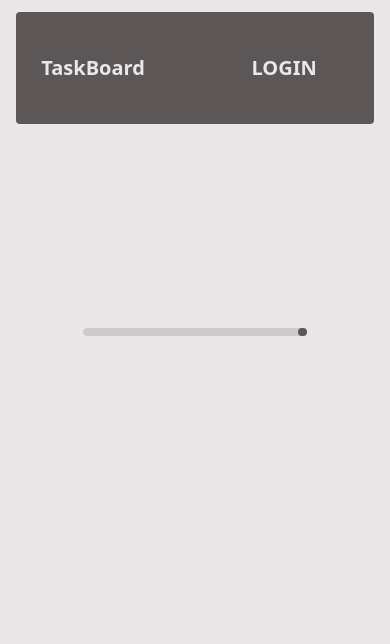
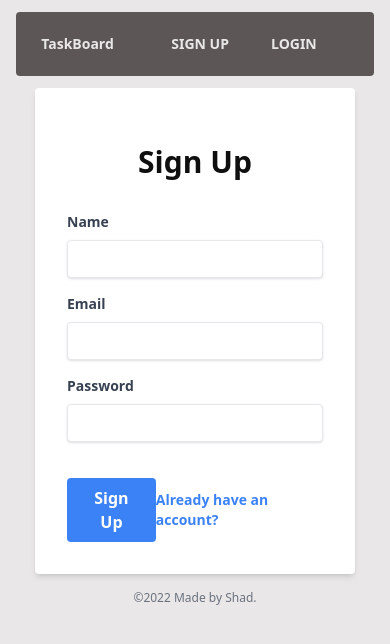
Before and after one commit to shadrais/Task-board, a React (Create React App) app: page /sign-up in a window 390 px wide. Shown: the top 644 px of the page. Built offline with nearby package versions, Linux system fonts and the light colour scheme; no server answers.

Commit message:
Task Board Fix

```diff
--- a/src/components/Login.jsx
+++ b/src/components/Login.jsx
@@ -34,6 +34,7 @@ const Login = () => {
         navigate('/')
       }
     } catch (error) {
+      setLoading(false)
       toast.error('Wrong Credentials')
     }
   }
@@ -47,7 +48,7 @@ const Login = () => {
   }
 
   return (
-    <div className=' w-full max-w-md m-auto top-20 relative'>
+    <div className='w-full max-w-xs m-auto  relative sm:top-20 sm:max-w-md  '>
       <form
         onSubmit={onSubmit}
         className='bg-white shadow-md rounded px-8 pt-6 pb-8 mb-4'>
--- a/src/components/Navbar.jsx
+++ b/src/components/Navbar.jsx
@@ -16,31 +16,40 @@ const Navbar = ({ SignedIn }) => {
   }
 
   return (
-    <div className='navbar bg-neutral text-neutral-content m-3 rounded w-11/12 mx-auto h-28 '>
+    <div className='navbar bg-neutral text-neutral-content m-3 rounded w-11/12 mx-auto h-18 sm:h-28 '>
       <div className='flex-1'>
-        <a href='/' className='btn btn-ghost normal-case text-xl'>
+        <Link to='/' className='btn btn-ghost normal-case text-md md:text-xl'>
           TaskBoard
-        </a>
+        </Link>
       </div>
       <div className='flex-none'>
         <ul className='menu menu-horizontal p-0'>
           {SignedIn ? (
             <>
               <div className='avatar'>
-                <div className='w-24 rounded-full'>
+                <div className='w-12 rounded-full sm:w-24'>
                   <img src={image} alt='profile' />
                 </div>
               </div>
               <li>
-                <button className='btn m-auto text-xl ml-2 ' onClick={signOut}>
+                <button
+                  className='btn m-auto text-md ml-2 sm:text-xl '
+                  onClick={signOut}>
                   Logout
                 </button>
               </li>
             </>
           ) : (
-            <Link to='/login'>
-              <button className='btn m-auto text-xl ml-2 '>Login</button>
-            </Link>
+            <>
+              <Link
+                to='/sign-up'
+                className='btn m-auto text-md ml-2 sm:text-xl'>
+                Sign Up
+              </Link>
+              <Link to='/login' className='btn m-auto text-md ml-2 sm:text-xl'>
+                Login
+              </Link>
+            </>
           )}
           <li></li>
         </ul>
--- a/src/components/Signup.jsx
+++ b/src/components/Signup.jsx
@@ -13,7 +13,7 @@ import { toast } from 'react-toastify'
 const Signup = () => {
   const [form, setForm] = useState({ name: '', email: '', password: '' })
 
-  const [loading, setLoading] = useState(true)
+  const [loading, setLoading] = useState(false)
 
   const { name, email, password } = form
   const navigate = useNavigate()
@@ -40,10 +40,11 @@ const Signup = () => {
       formCopy.timestamp = serverTimestamp()
       const docRef = doc(db, 'users', user.uid)
       await setDoc(docRef, formCopy)
+      toast.success('Logged In')
       setLoading(false)
       navigate('/')
     } catch (error) {
-      console.log(error)
+      toast.error('Something went wrong')
     }
   }
 
@@ -56,7 +57,7 @@ const Signup = () => {
   }
 
   return (
-    <div className=' w-full max-w-md m-auto top-20 relative'>
+    <div className=' w-full max-w-xs m-auto  relative sm:top-20 sm:max-w-md'>
       <form
         onSubmit={onSubmit}
         className='bg-white shadow-md rounded px-8 pt-6 pb-8 mb-4'>
--- a/src/components/TaskBoard.jsx
+++ b/src/components/TaskBoard.jsx
@@ -9,7 +9,9 @@ const TaskBoard = ({ SignedIn }) => {
       <div className='hero mx-auto mt-10 rounded-lg  w-2/3 bg-base-200'>
         <div className='hero-content  text-center'>
           <div className='max-w-md'>
-            <h1 className='text-5xl mb-5 font-bold'>Login to Continue</h1>
+            <h1 className='text-2xl mb-5 font-bold md:text-5xl '>
+              Login to Continue
+            </h1>
             <button
               className='btn btn-primary'
               onClick={() => {
```
